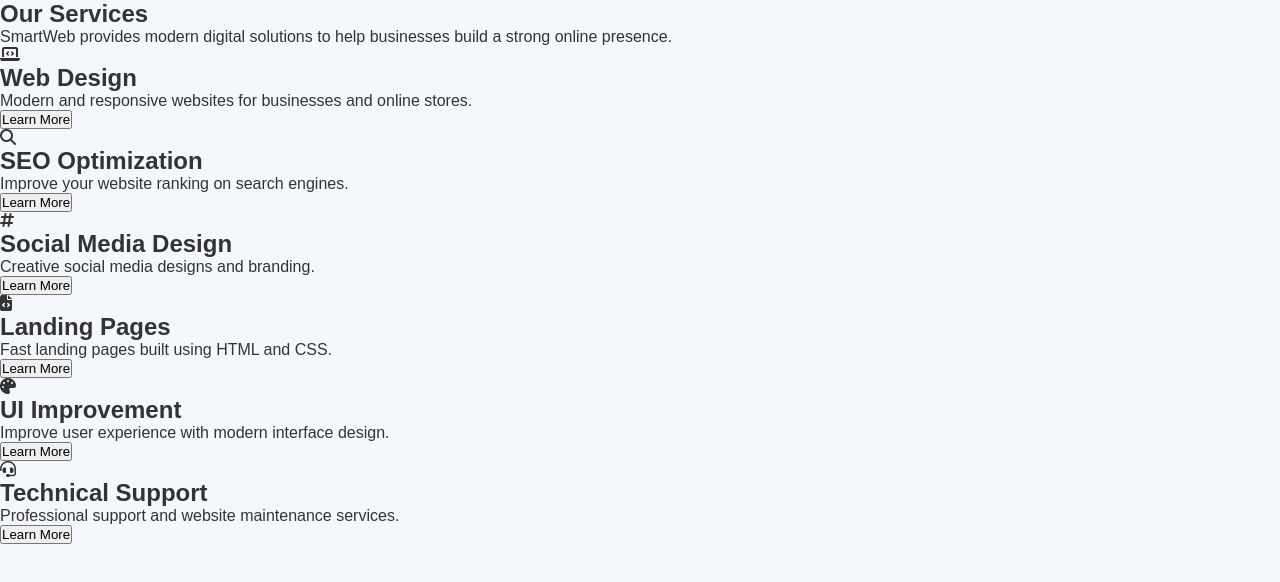
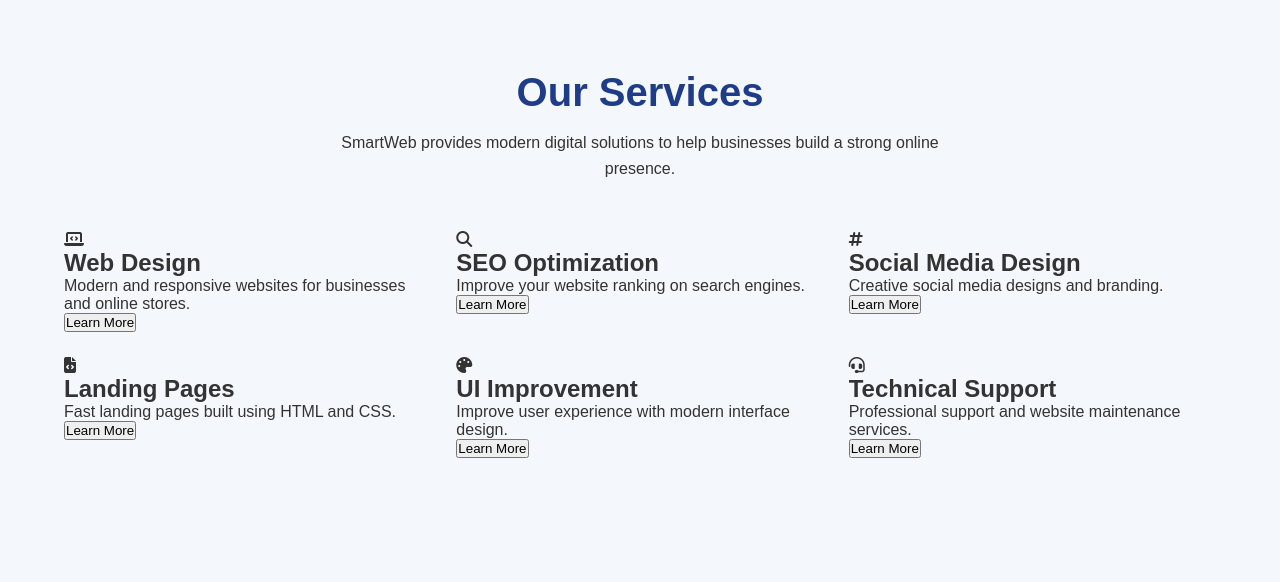
Before and after one commit to Alzhraa-Amayreh/services-card, a plain HTML site: page index.html in a window 1280 px wide. Drawn offline with Linux system fonts and the light colour scheme.

Commit message:
section styling

```diff
--- a/style.css
+++ b/style.css
@@ -20,3 +20,32 @@
     background-color: var(--color-white);
     color: var(--color-text-dark);
 }
+.container{
+    width: 90%;
+    max-width: 1200px;
+    margin: 0 auto;
+}
+.services-section{
+    padding: 70px 0;
+}
+.section-title{
+    font-size: 40px;
+    text-align: center;
+    color:var(--color-primary);
+    margin-bottom: 15px;
+}
+.section-description{
+    text-align: center;
+    color:var(--color-text-dark);
+    max-width: 650px;
+    margin: 0 auto 50px;
+    line-height: 1.6;
+}
+
+.services-grid{
+    display:grid;
+
+    grid-template-columns:repeat(3,1fr);
+
+    gap:25px;
+}
```
